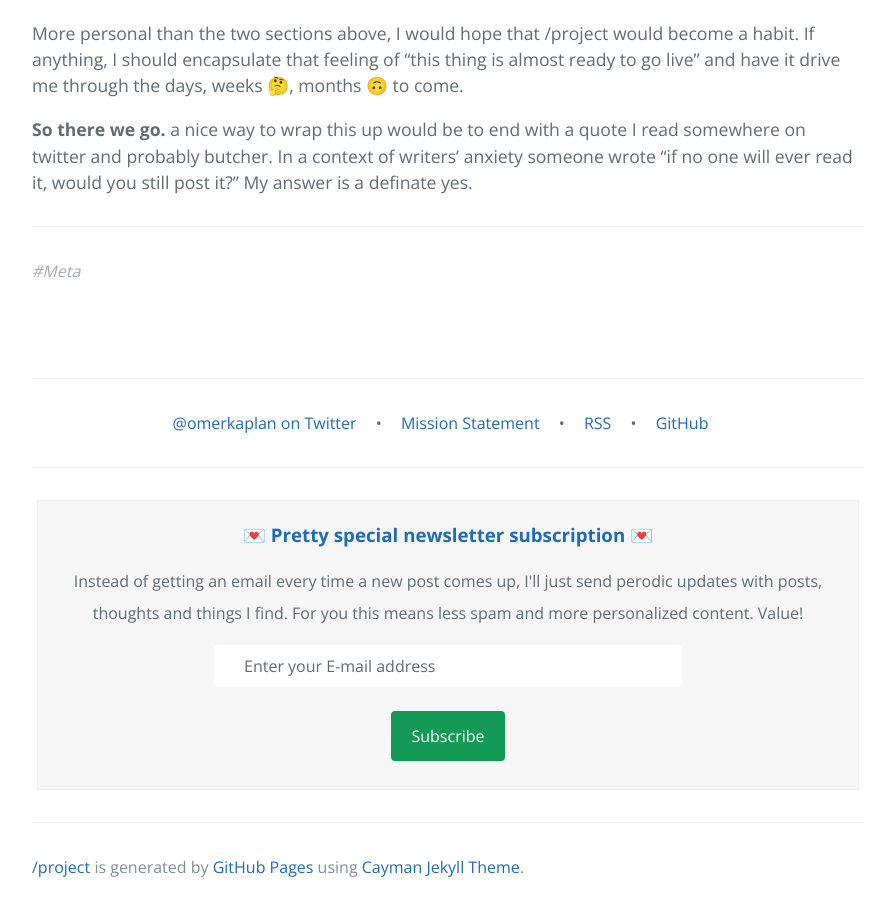
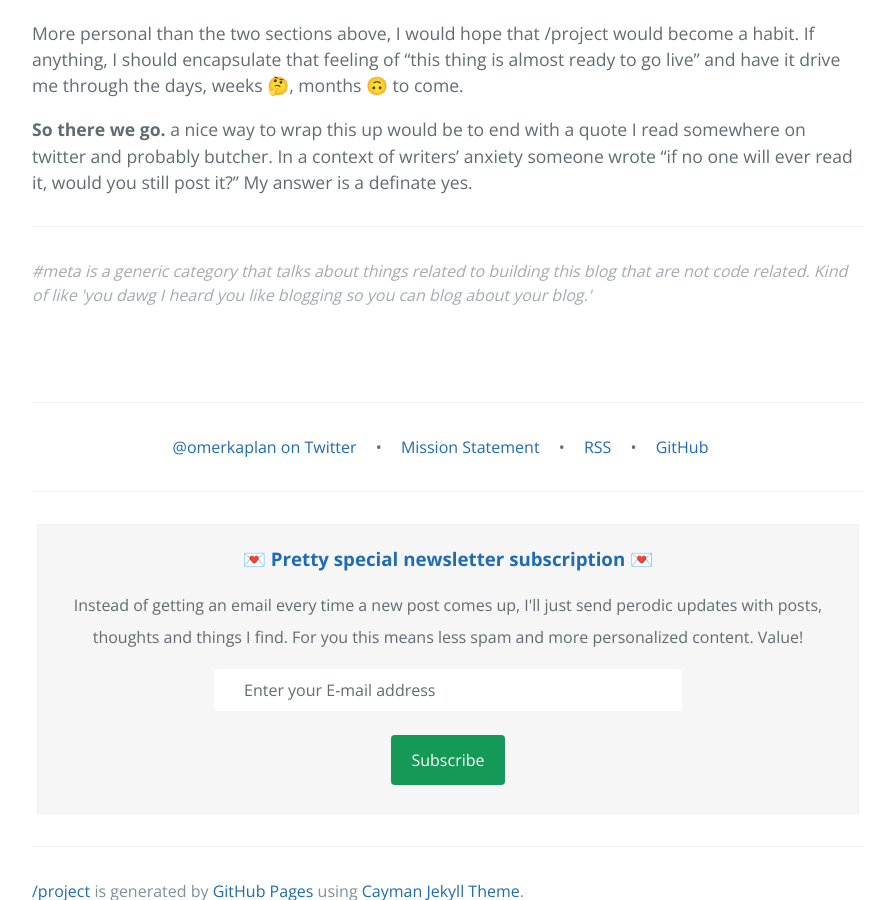
Before and after one commit to omerkaplan/project, a Jekyll site: the page built from _posts/2017-07-05-mission-statement.md, in a window 1280 px wide and 900 px high, scrolled down 1939 px. Shown: the whole window, without its empty margins (192-1087 px from the left). Built offline with Jekyll 4.4.1, drawn with Linux system fonts in a browser that asks for light colours; some of the changed text lies outside the part shown.

Commit message:
Added category for #meta

```diff
--- a/_data/cat-info.yml
+++ b/_data/cat-info.yml
@@ -2,3 +2,4 @@
 # If there is not category description defined in the post nothing will be shown
 
 retro: " is all about my post-processed thoughts on product management and often triggered by work related events. Opinions are my own and does not represent my past or current employers."
+meta: " is a generic category that talks about things related to building this blog that are not code related. Kind of like 'you dawg I heard you like blogging so you can blog about your blog.'"
--- a/_posts/2017-07-05-mission-statement.md
+++ b/_posts/2017-07-05-mission-statement.md
@@ -2,7 +2,7 @@
 layout: post
 title:  "Mission Statement"
 date:   2017-07-04 14:57:02 -0400
-categories: Meta
+categories: meta
 author: Omer Kaplan
 image: "vision.jpg"
 image-credit: "rawpixel.com"
```
